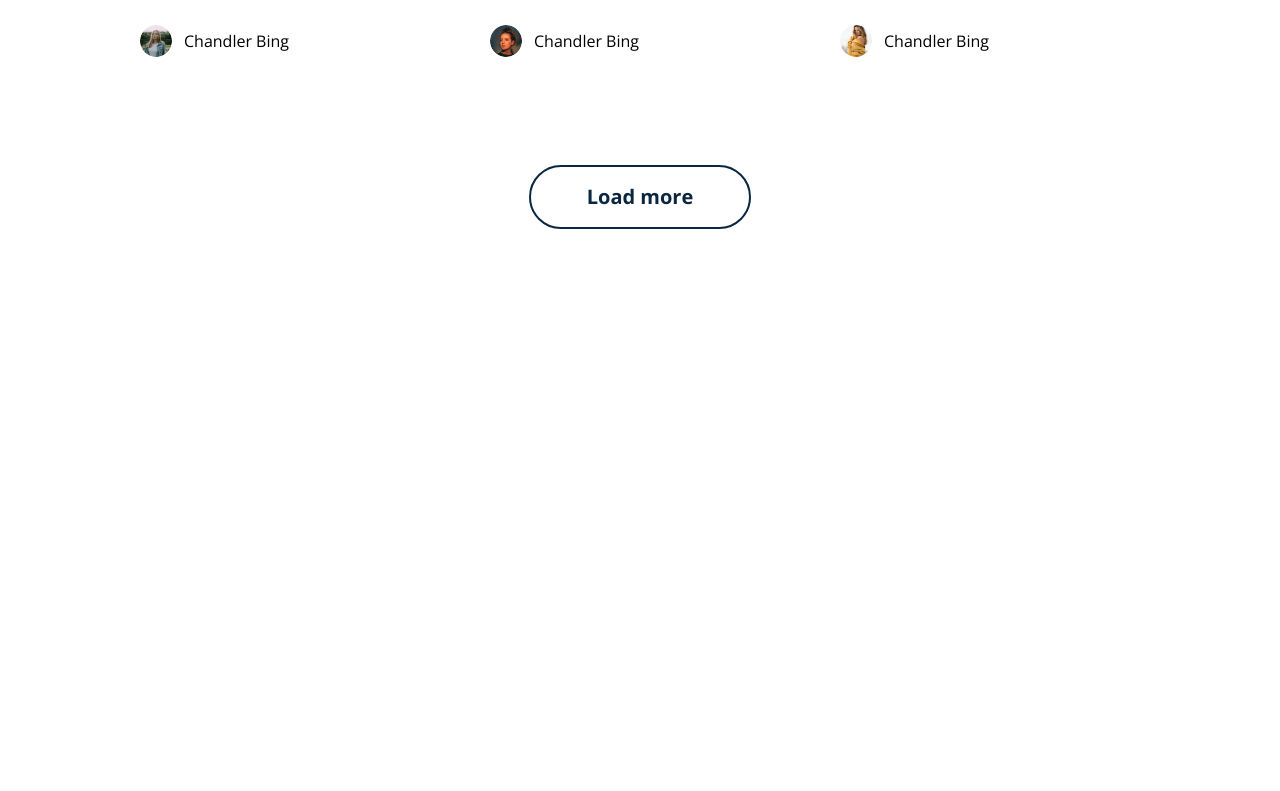
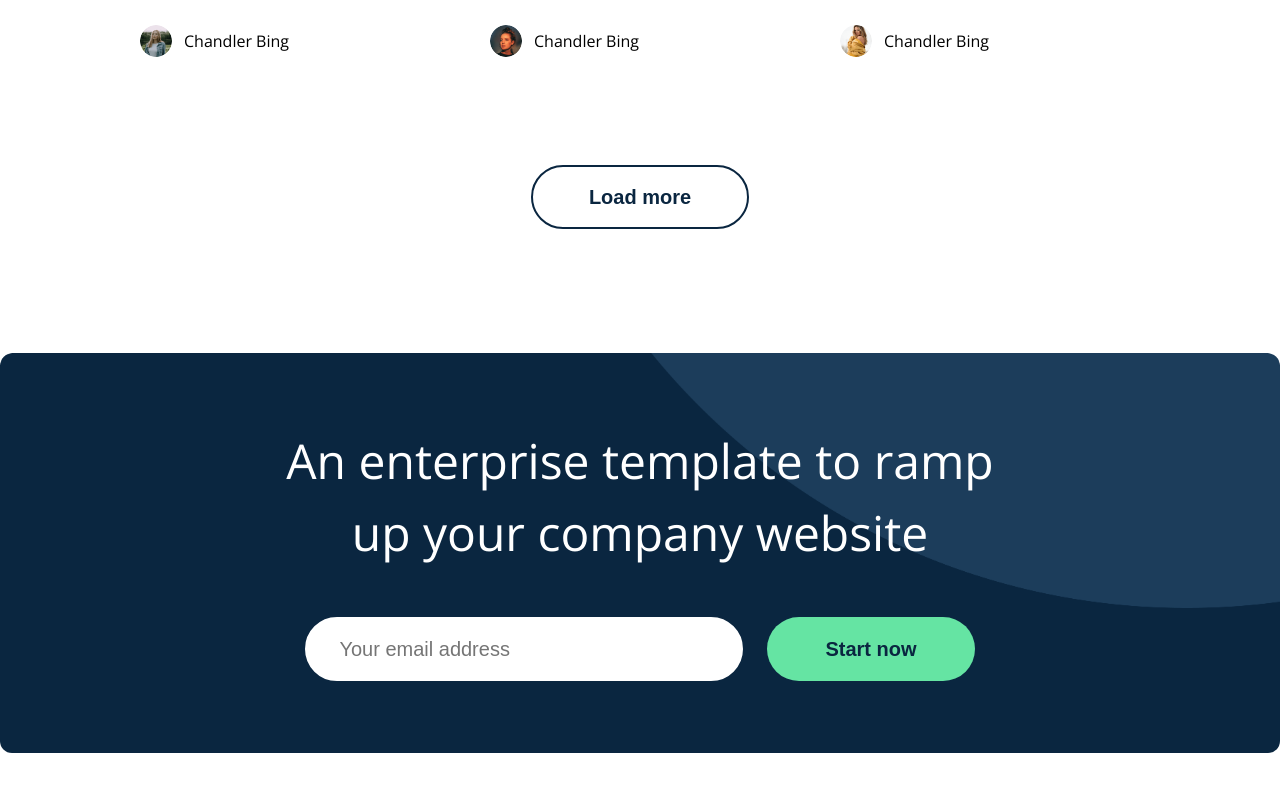
Before and after one commit to franticus/scand-example-react-scss, a React (Create React App) app: page / in a window 1280 px wide. Shown: the part 1819-2610 px from the top of the page. Built offline with nearby package versions, Linux system fonts and the light colour scheme.

Commit message:
scand: add emailBlock

```diff
--- a/src/App.js
+++ b/src/App.js
@@ -2,7 +2,8 @@ import './App.scss';
 import {
   Header,
   Navbar,
-  LatestNews
+  LatestNews,
+  EmailBlock
 } from './components';
 import { Devider, BlogItem, Button } from './components/common';
 
@@ -15,6 +16,7 @@ const App = () => {
       <Devider />
       <LatestNews />
       <Button color="ghost" size="lg" text="Load more" />
+      <EmailBlock />
     </div>
   );
 }
--- a/src/components/common/button/Button.jsx
+++ b/src/components/common/button/Button.jsx
@@ -6,13 +6,13 @@ export const Button = (props) => {
   const { color = 'ghost', size = 'sm', text = 'Button' } = props;
 
   return (
-    <div className={cn(s.button, {
+    <button className={cn(s.button, {
       [s.ghost]: color === 'ghost',
       [s.primary]: color === 'primary',
       [s.sm]: size === 'sm',
       [s.lg]: size === 'lg',
     })}>
       {text}
-    </div>
+    </button>
   )
 }
--- a/src/components/common/button/Button.module.scss
+++ b/src/components/common/button/Button.module.scss
@@ -33,7 +33,7 @@
     border: 2px solid transparent;
     border-radius: 56px;
     font-weight: 700;
-    transform: scale(1.1);
+    transform: scale(1.05);
   }
 }
 
--- /dev/null
+++ b/src/components/emailBlock/EmailBlock.jsx
@@ -0,0 +1,21 @@
+import React from 'react';
+import s from './EmailBlock.module.scss';
+import { Button } from '../common';
+
+export const EmailBlock = () => {
+  return (
+    <div className={s.emailBlock}>
+      <div className={s.title}>
+        An enterprise template to ramp up your company website
+      </div>
+      <div className={s.email}>
+        <input
+          className={s.email__input}
+          type="email"
+          placeholder="Your email address"
+        ></input>
+        <Button color="primary" size="lg" text="Start now" />
+      </div>
+    </div>
+  )
+}
--- /dev/null
+++ b/src/components/emailBlock/EmailBlock.module.scss
@@ -0,0 +1,46 @@
+.emailBlock {
+  display: flex;
+  align-items: center;
+  justify-content: flex-end;
+  margin: 0 auto;
+  flex-direction: column;
+  max-width: 1200px;
+  background: url(./img/mail-bg.png) no-repeat;
+  background-size: cover;
+  color: var(--white);
+  border-radius: 12px;
+  padding: 72px;
+  margin-top: 124px;
+}
+
+.title{
+  font-weight: 400;
+  font-size: 48px;
+  line-height: 72px;
+  text-align: center;
+  max-width: 716px;
+  margin-bottom: 48px;
+}
+
+.email {
+  display: flex;
+
+  &__input {
+    background: var(--white);
+    border: 2px solid var(--white);
+    border-radius: 240px;
+    width: 370px;
+    outline: none;
+    padding: 12px 32px;
+    font-weight: 400;
+    font-size: 20px;
+    line-height: 32px;
+    color: var(--deep-black);
+    margin-right: 24px;
+    transition: all .3s;
+
+    &:focus {
+      transform: scale(1.05);
+    }
+  }
+}
--- a/src/components/index.js
+++ b/src/components/index.js
@@ -1,3 +1,4 @@
 export * from './navbar/Navbar';
 export * from './header/Header';
 export * from './latestNews/LatestNews';
+export * from './emailBlock/EmailBlock';
```
Also changed, not shown: src/components/emailBlock/img/mail-bg.png (added).
